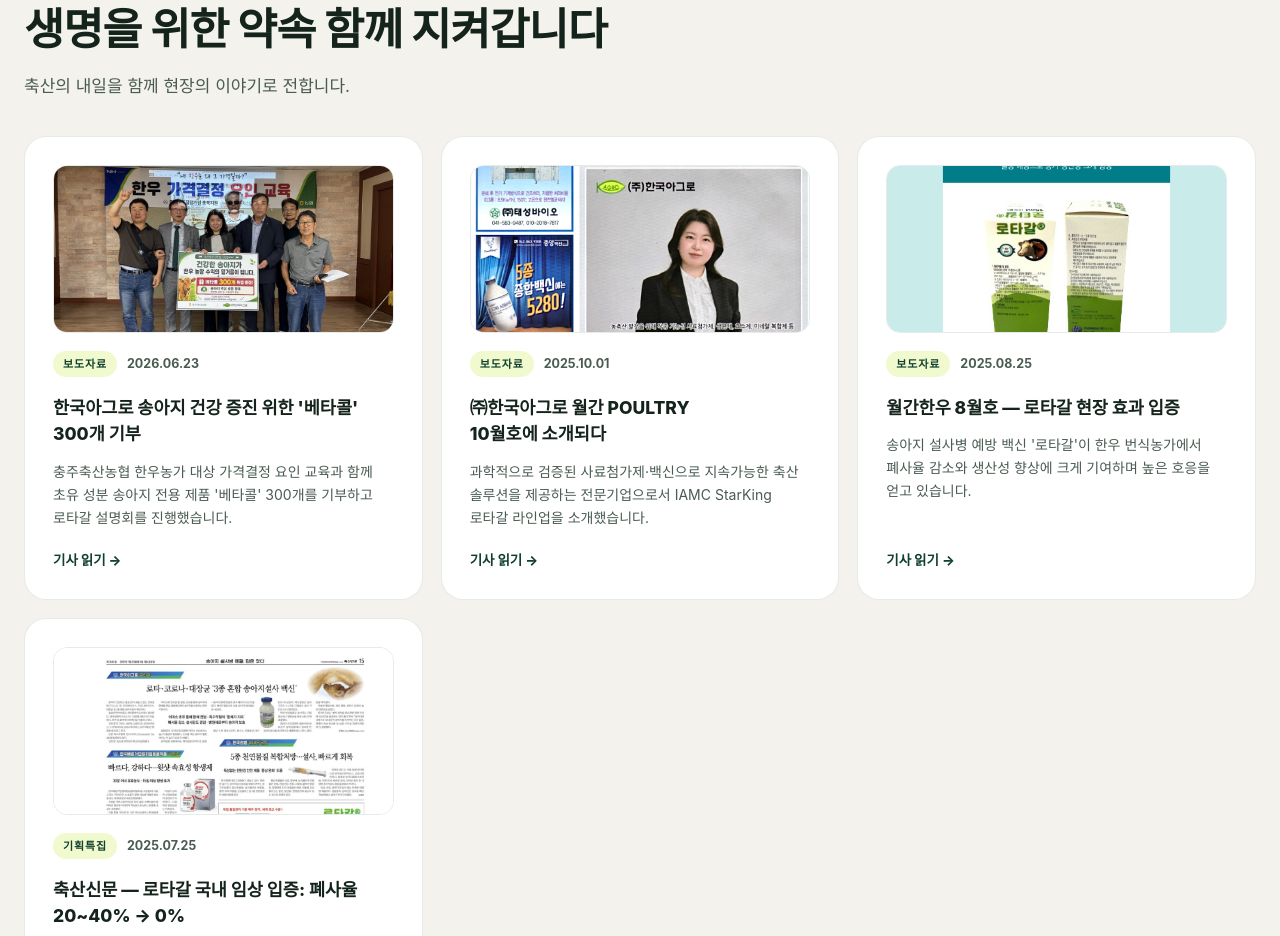
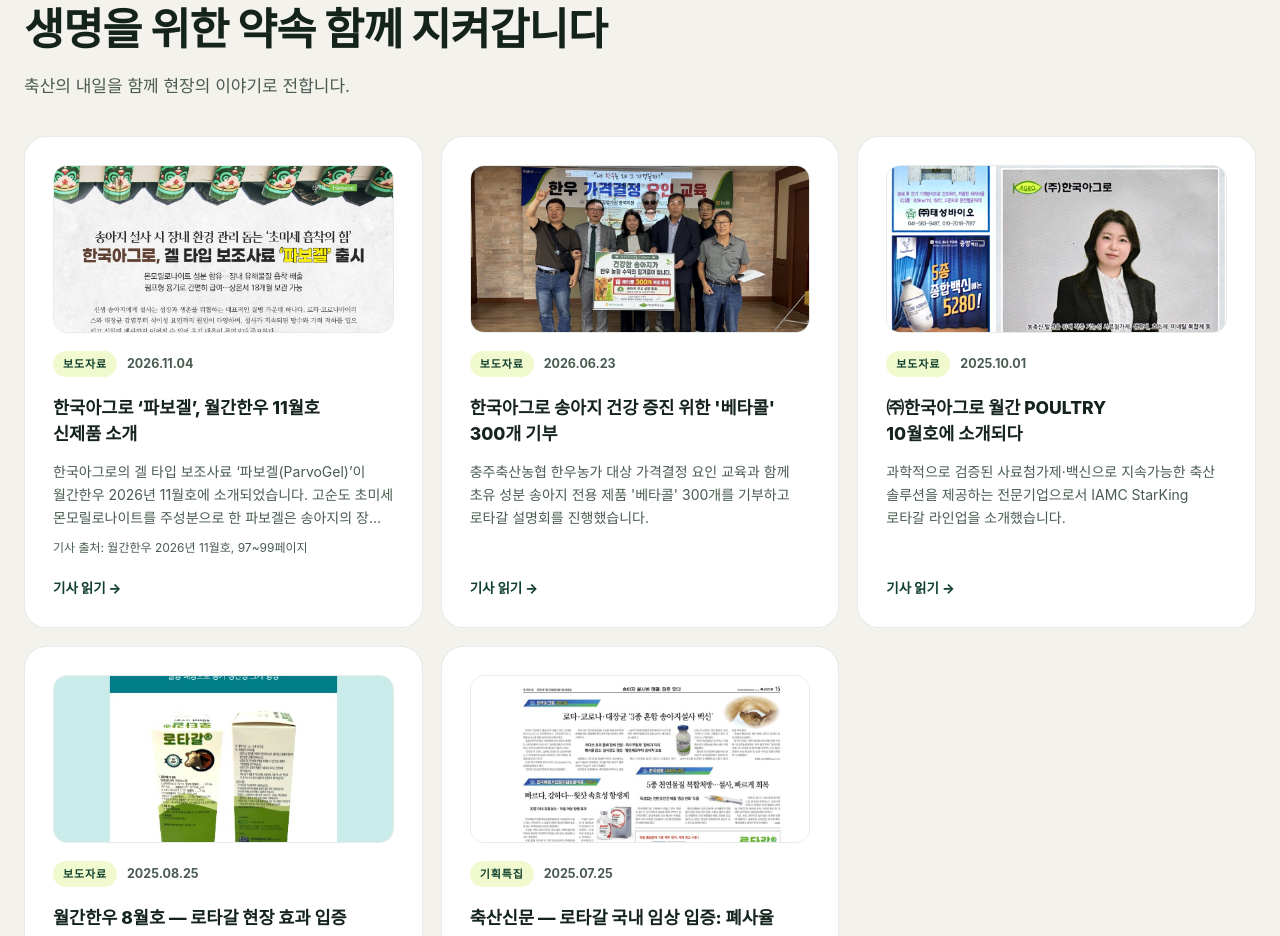
Before and after one commit to hongsoonil02-maker/agrokorea-redesign-beta, a plain HTML site: page index.html in a window 1280 px wide. Shown: the part 4107-5043 px from the top of the page. Drawn offline with Linux system fonts and the light colour scheme.

Commit message:
fix: #6 월간한우 11월호 파보겔 기사 추가

```diff
--- a/css/style.css
+++ b/css/style.css
@@ -209,6 +209,7 @@ body.menu-open .mobile-menu{transform:none;visibility:visible}
 .nc-tag{font-size:11px;font-weight:900;letter-spacing:.08em;color:var(--forest);background:var(--lime-soft);padding:4px 10px;border-radius:999px}
 .news-card h3{margin-top:18px;font-size:17.5px;line-height:1.5;font-weight:800}
 .news-card p{margin-top:12px;font-size:14px;color:var(--ink-soft);display:-webkit-box;-webkit-line-clamp:3;-webkit-box-orient:vertical;overflow:hidden;flex-grow:1}
+.news-source{display:block;margin-top:10px;font-size:12px;line-height:1.5;color:var(--ink-soft)}
 .nc-arrow{margin-top:20px;font-size:13.5px;font-weight:800;color:var(--forest);display:inline-flex;gap:6px;align-items:center}
 .news-more{margin-top:40px;text-align:center}
 .community-tabs{display:inline-flex;gap:6px;margin-bottom:30px;padding:5px;background:var(--surface);border:1px solid var(--line);border-radius:999px}
--- a/index.html
+++ b/index.html
@@ -377,6 +377,14 @@
         <p class="lede">축산의 내일을 함께 현장의 이야기로 전합니다.</p>
       </div>
       <div class="news-grid">
+        <a class="news-card reveal" href="assets/pdf/2026-11-monthly-hanwoo-parvogel.pdf" target="_blank" rel="noopener" type="application/pdf">
+          <img class="news-thumb" src="assets/img/press-parvogel-hanwoo-2026-11.jpg" alt="월간한우 2026년 11월호 97쪽 파보겔 기사 첫 페이지" loading="lazy" style="object-position:top" />
+          <div class="nc-meta"><span class="nc-tag">보도자료</span><time datetime="2026-11-04">2026.11.04</time></div>
+          <h3>한국아그로 ‘파보겔’, 월간한우 11월호 신제품 소개</h3>
+          <p>한국아그로의 겔 타입 보조사료 ‘파보겔(ParvoGel)’이 월간한우 2026년 11월호에 소개되었습니다. 고순도 초미세 몬모릴로나이트를 주성분으로 한 파보겔은 송아지의 장내 환경 관리를 돕는 제품으로, 간편한 급여 방식과 주요 특징이 기사에 소개되었습니다.</p>
+          <small class="news-source">기사 출처: 월간한우 2026년 11월호, 97~99페이지</small>
+          <span class="nc-arrow">기사 읽기 →</span>
+        </a>
         <a class="news-card reveal" href="news.html">
           <img class="news-thumb" src="assets/img/news-1.jpg" alt="충주축산농협 베타콜 기부 행사 사진" loading="lazy" />
           <div class="nc-meta"><span class="nc-tag">보도자료</span><time datetime="2026-06-23">2026.06.23</time></div>
```
Also changed, not shown: en/index.html (+8 -0 lines), en/news.html (+1 -1 lines), news.html (+1 -1 lines), assets/img/press-parvogel-hanwoo-2026-11.jpg (added), 1 other file.
